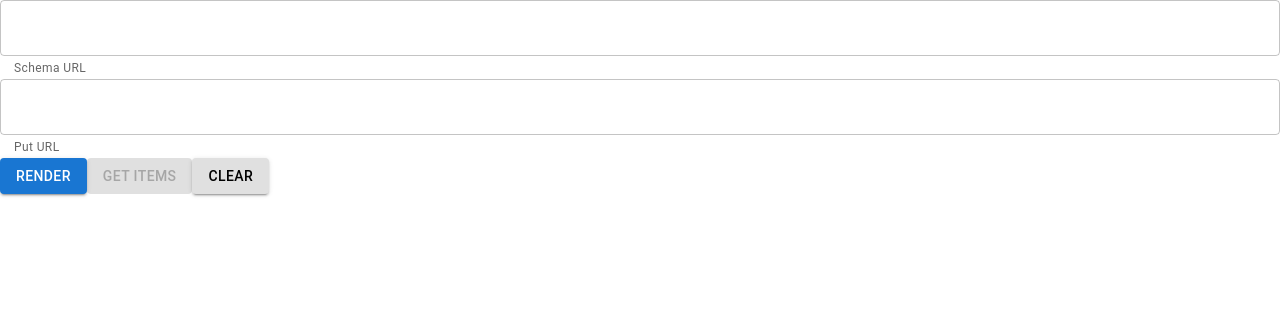
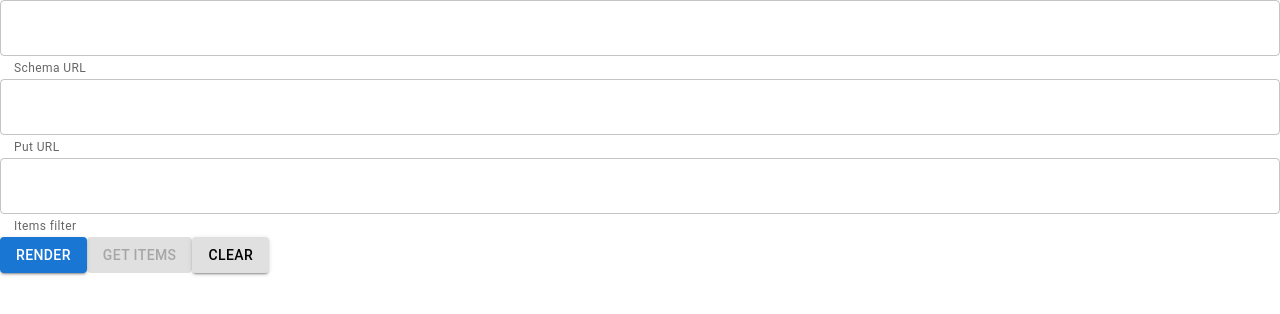
Before and after one commit to conanfanli/jsonschema-form, a React (Create React App) app: page /jsonschema-form/ in a window 1280 px wide. Shown: the top 314 px of the page. Built offline with nearby package versions, Linux system fonts and the light colour scheme.

Commit message:
added fitlers

```diff
--- a/src/App.tsx
+++ b/src/App.tsx
@@ -7,16 +7,24 @@ import "./App.css";
 import { CreateForm } from "./Create";
 import { EventLogTable } from "./eventlog";
 
+export interface AppConfig {
+  schemaUrl: string;
+  itemsUrl: string;
+  itemsFilters?: any;
+}
+
 function SchemaPicker() {
   const [searchParams, setSearchParams] = useSearchParams();
   const [items, setItems] = React.useState([]);
 
-  const [schemaUrl, setSchemaUrl] = React.useState(
-    searchParams.get("schema_url") || "",
-  );
-  const [submitUrl, setSubmitUrl] = React.useState(
-    searchParams.get("submit_url") || "",
-  );
+  const defaultSchemaUrl = searchParams.get("schemaUrl") || "";
+  const [config, setConfig] = React.useState<AppConfig>({
+    schemaUrl: defaultSchemaUrl,
+    itemsUrl:
+      (defaultSchemaUrl && defaultSchemaUrl + "/items") ||
+      searchParams.get("itemsUrl") ||
+      "",
+  });
 
   const [schema, setSchema] = React.useState(null);
 
@@ -25,25 +33,33 @@ function SchemaPicker() {
       <Box noValidate component="form">
         <TextField
           onChange={(e) => {
-            setSchemaUrl(e.target.value);
+            setConfig({ ...config, schemaUrl: e.target.value });
           }}
-          value={schemaUrl}
+          value={config.schemaUrl}
           fullWidth
           helperText="Schema URL"
         />
         <TextField
-          onChange={(e) => setSubmitUrl(e.target.value)}
-          value={submitUrl}
+          onChange={(e) => setConfig({ ...config, itemsUrl: e.target.value })}
+          value={config.itemsUrl}
           fullWidth
           helperText="Put URL"
+        />
+        <TextField
+          onChange={(e) => {
+            setConfig({ ...config, itemsFilters: JSON.parse(e.target.value) });
+          }}
+          value={config.itemsFilters}
+          fullWidth
+          helperText="Items filter"
         />
         <Button
           variant="contained"
           color="primary"
           onClick={async () => {
-            setSearchParams({ schema_url: schemaUrl, submit_url: submitUrl });
+            setSearchParams({ ...config });
 
-            const res = await fetch(schemaUrl);
+            const res = await fetch(config.schemaUrl);
             const body = await res.json();
             setSchema(body);
           }}
@@ -55,10 +71,14 @@ function SchemaPicker() {
           disabled={!schema}
           color="primary"
           onClick={async () => {
-            const res = await fetch(`${submitUrl}`, {
-              method: "GET",
-              headers: { "Content-Type": "application/json" },
-            });
+            const res = await fetch(
+              `${config.itemsUrl || config.schemaUrl + "/items"}?` +
+                new URLSearchParams({ filters: config.itemsFilters }),
+              {
+                method: "GET",
+                headers: { "Content-Type": "application/json" },
+              },
+            );
             const body = await res.json();
             if (body.error) {
               console.error("Got error response", body);
@@ -74,14 +94,16 @@ function SchemaPicker() {
           variant="contained"
           color="inherit"
           onClick={() => {
-            setSchemaUrl("");
-            setSearchParams({});
+            setConfig({ schemaUrl: "", itemsUrl: "" });
+            setSearchParams({ ...config });
           }}
         >
           clear
         </Button>
       </Box>
-      {schema ? <CreateForm schema={schema} submitUrl={submitUrl} /> : null}
+      {schema ? (
+        <CreateForm schema={schema} submitUrl={config.itemsUrl} />
+      ) : null}
       {schema ? <EventLogTable schema={schema} items={items} /> : null}
     </div>
   );
```
